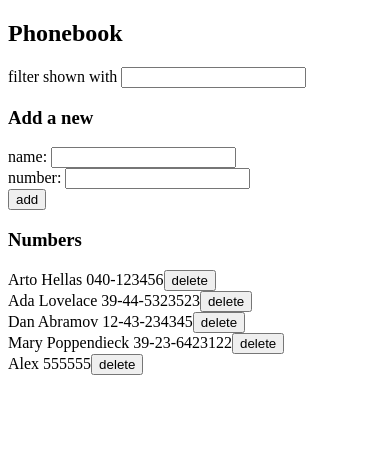
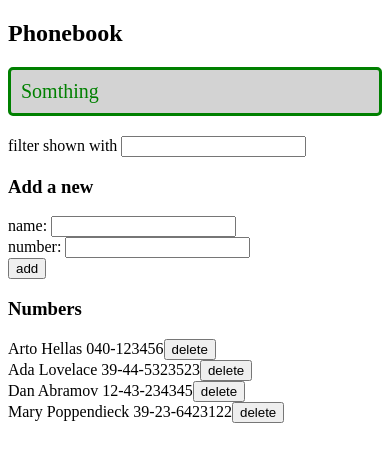
Before and after one commit to Atstincer/fullstack_course, a React (Vite) app in the folder Part2/phonebook/: page / in a window 390 px wide. Shown: the top 462 px of the page. Built offline with nearby package versions, Linux system fonts and the light colour scheme; data requests are answered from the project's data file.

Commit message:
phonebook step 11

```diff
--- a/Part2/phonebook/db.json
+++ b/Part2/phonebook/db.json
@@ -19,11 +19,6 @@
       "name": "Mary Poppendieck",
       "number": "39-23-6423122",
       "id": "4"
-    },
-    {
-      "id": "dc73",
-      "name": "Alex",
-      "number": "555555"
     }
   ]
 }
--- a/Part2/phonebook/src/App.jsx
+++ b/Part2/phonebook/src/App.jsx
@@ -6,6 +6,7 @@ const App = () => {
   const [newName, setNewName] = useState('')
   const [newPhoneNumber, setNewPhoneNumber] = useState('')
   const [filterValue, setFilterValue] = useState('')
+  const [mensaje, setMensaje] = useState('Somthing')
 
   let personsToShow = []
 
@@ -45,6 +46,8 @@ const App = () => {
       .update(contactoUpdated)
       .then(response => {
         setPersons(persons.map(person => person.id === contacto.id ? response.data : person))
+        setMensaje('Contacto actualizado correctamente')
+        setTimeout(()=>{ setMensaje(null) },3000)
       })
   }
 
@@ -75,6 +78,8 @@ const App = () => {
         //console.log(response)
         setPersons(persons.concat(response.data))
         clearForm()
+        setMensaje('Contacto creado correctamente')
+        setTimeout(()=>{ setMensaje(null) },3000)
       })
   }
 
@@ -94,6 +99,8 @@ const App = () => {
       .then(response => {
         //console.log('onDelete callback response:',response)
         setPersons(persons.filter(person => person.id !== id))
+        setMensaje('Contacto eliminado correctamente')
+        setTimeout(()=>{ setMensaje(null) },3000)
       })
   }
 
@@ -102,12 +109,22 @@ const App = () => {
   return (
     <div>
       <h2>Phonebook</h2>
+      <Mensaje mensaje={mensaje}/>
       <Filter value={filterValue} onChange={onChangeFilterValue} />
       <h3>Add a new</h3>
       <PersonForm onSubmit={onSubmit} name={newName} onNameChange={onNewNameAdded}
         phone={newPhoneNumber} onPhoneChange={onNewPhoneNumberAdded} />
       <h3>Numbers</h3>
       <Persons personsList={personsToShow} onDelete={onDeleteButtonClicked} />
+    </div>
+  )
+}
+
+const Mensaje = ({mensaje}) => {
+  if(mensaje === null) return null
+  return (
+    <div className='mensaje'>
+      {mensaje}
     </div>
   )
 }
--- /dev/null
+++ b/Part2/phonebook/src/index.css
@@ -0,0 +1,9 @@
+.mensaje {
+    color: green;
+    background: lightgrey;
+    font-size: 20px;
+    border-style: solid;
+    border-radius: 5px;
+    padding: 10px;
+    margin-bottom: 20px;
+}
--- a/Part2/phonebook/src/main.jsx
+++ b/Part2/phonebook/src/main.jsx
@@ -1,6 +1,7 @@
 import { StrictMode } from 'react'
 import { createRoot } from 'react-dom/client'
 import App from './App.jsx'
+import './index.css'
 
 createRoot(document.getElementById('root')).render(
   <StrictMode>
```
